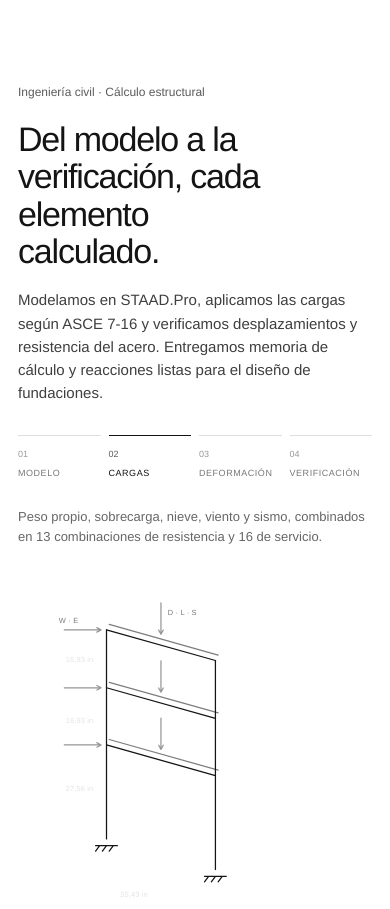
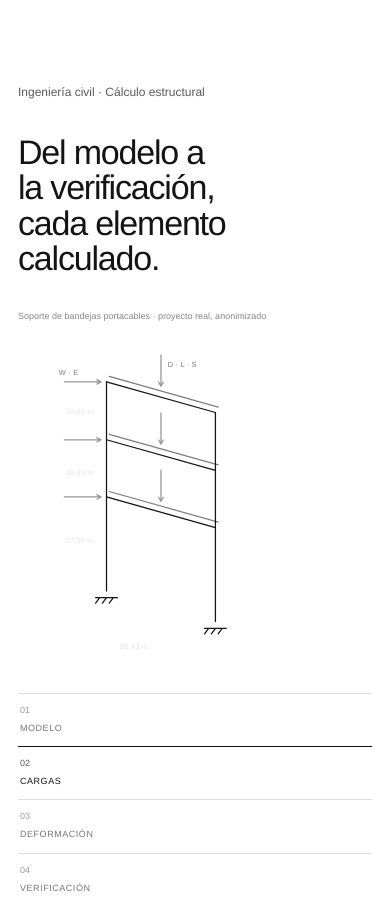
Before and after one commit to liangelyp-lab/bojana-estudio, a plain HTML site: page index.html in a window 390 px wide. Shown: the part 4600-5509 px from the top of the page. Drawn offline with nearby package versions, Linux system fonts and the light colour scheme; animation ran at ten frames a second.

Commit message:
Restructure engineering section from editorial sketch

```diff
--- a/index.html
+++ b/index.html
@@ -118,13 +118,11 @@
 
     <section id="ingenieria" class="engineering-project" aria-labelledby="engineering-title">
       <div class="shell engineering-project-grid">
-        <div class="engineering-project-copy">
-          <p class="engineering-project-kicker">Ingeniería civil · Cálculo estructural</p>
-          <h2 id="engineering-title">Del modelo a la verificación, cada elemento calculado.</h2>
-          <p class="engineering-project-lead">Modelamos en STAAD.Pro, aplicamos las cargas según ASCE 7-16 y verificamos desplazamientos y resistencia del acero. Entregamos memoria de cálculo y reacciones listas para el diseño de fundaciones.</p>
-          <ol class="engineering-project-steps" aria-label="Etapas del cálculo estructural"></ol>
-          <p class="engineering-project-detail" aria-live="polite"></p>
-        </div>
+        <p class="engineering-project-kicker">Ingeniería civil · Cálculo estructural</p>
+        <h2 id="engineering-title">Del modelo a la verificación, cada elemento calculado.</h2>
+        <p class="engineering-project-lead">Modelamos en STAAD.Pro, aplicamos las cargas según ASCE 7-16 y verificamos desplazamientos y resistencia del acero. Entregamos memoria de cálculo y reacciones listas para el diseño de fundaciones.</p>
+        <ol class="engineering-project-steps" aria-label="Etapas del cálculo estructural"></ol>
+        <p class="engineering-project-detail" aria-live="polite"></p>
 
         <figure class="engineering-project-figure">
           <svg viewBox="0 0 520 470" role="img" aria-labelledby="engineering-diagram-title engineering-diagram-description">
--- a/style.css
+++ b/style.css
@@ -875,13 +875,19 @@ section[id] { scroll-margin-top: 96px; }
 .engineering-project-grid {
   height: 100%;
   display: grid;
-  grid-template-columns: minmax(280px, .88fr) minmax(360px, 1.12fr);
-  gap: clamp(56px, 8vw, 120px);
-  align-items: center;
+  grid-template-columns: 1.05fr .95fr 1.3fr 1.25fr;
+  grid-template-rows: auto minmax(0, 1fr) auto;
+  grid-template-areas:
+    "kicker kicker figure empty"
+    "title title figure empty"
+    "steps detail figure lead";
+  column-gap: clamp(28px, 3.5vw, 56px);
+  row-gap: clamp(22px, 3.5svh, 34px);
+  align-items: start;
 }
-.engineering-project-copy { max-width: 560px; }
 .engineering-project-kicker {
-  margin: 0 0 28px;
+  grid-area: kicker;
+  margin: 0;
   color: var(--muted);
   font-family: var(--navigation-font-family);
   font-size: var(--navigation-compact-font-size);
@@ -889,25 +895,32 @@ section[id] { scroll-margin-top: 96px; }
   font-weight: var(--navigation-font-weight);
 }
 .engineering-project h2 {
-  max-width: 11ch;
-  margin: 0 0 24px;
-  font-size: clamp(32px, 4vw, 48px);
-  line-height: 1.1;
+  grid-area: title;
+  align-self: start;
+  max-width: 9.2ch;
+  margin: 0;
+  font-size: clamp(40px, 4.15vw, 54px);
+  line-height: 1.04;
   font-weight: 500;
   letter-spacing: -.035em;
 }
 .engineering-project-lead {
-  max-width: 48ch;
-  margin: 0 0 36px;
+  grid-area: lead;
+  align-self: end;
+  max-width: 36ch;
+  margin: 0 0 10px;
   color: var(--body);
-  font-size: 16px;
+  font-size: 14px;
   line-height: 1.55;
 }
 .engineering-project-steps {
-  display: grid;
-  grid-template-columns: repeat(4, minmax(0, 1fr));
-  gap: 12px;
-  margin: 0 0 24px;
+  grid-area: steps;
+  align-self: start;
+  display: flex;
+  flex-direction: column;
+  gap: 0;
+  width: min(100%, 112px);
+  margin: 0;
   padding: 0;
   list-style: none;
 }
@@ -915,7 +928,7 @@ section[id] { scroll-margin-top: 96px; }
   appearance: none;
   width: 100%;
   margin: 0;
-  padding: 12px 0 0;
+  padding: 10px 2px 12px;
   border: 0;
   border-top: 1px solid #dededb;
   border-radius: 0;
@@ -932,7 +945,7 @@ section[id] { scroll-margin-top: 96px; }
 }
 .engineering-project-step span {
   display: block;
-  margin-bottom: 7px;
+  margin-bottom: 6px;
   color: #999;
   font-size: 10px;
   letter-spacing: 0;
@@ -943,23 +956,29 @@ section[id] { scroll-margin-top: 96px; }
 .engineering-project-step[aria-current="true"] { border-top-color: var(--ink); }
 .engineering-project-step[aria-current="true"] span { color: var(--muted); }
 .engineering-project-detail {
-  min-height: 5.6em;
-  max-width: 48ch;
-  margin: 0;
+  grid-area: detail;
+  align-self: start;
+  min-height: 0;
+  max-width: 23ch;
+  margin: 9px 0 0;
   color: #666;
   font-size: 14px;
   line-height: 1.55;
 }
 .engineering-project-figure {
+  grid-area: figure;
+  align-self: stretch;
   min-width: 0;
   height: 100%;
   min-height: 0;
   margin: 0;
   display: grid;
-  grid-template-rows: minmax(0, 1fr) auto;
+  grid-template-rows: auto minmax(0, 1fr);
+  row-gap: 16px;
   align-items: center;
 }
 .engineering-project-figure svg {
+  grid-row: 2;
   display: block;
   width: 100%;
   height: 100%;
@@ -967,7 +986,8 @@ section[id] { scroll-margin-top: 96px; }
   overflow: visible;
 }
 .engineering-project-figure figcaption {
-  margin-top: 16px;
+  grid-row: 1;
+  margin: 0;
   color: #888;
   font-size: 10px;
   line-height: 1.4;
@@ -997,21 +1017,42 @@ section[id] { scroll-margin-top: 96px; }
 
 @media (max-width: 850px) {
   .engineering-project { height: auto; min-height: calc(100svh - 59px); padding-block: 64px; overflow: visible; }
-  .engineering-project-grid { height: auto; grid-template-columns: 1fr; gap: 52px; }
-  .engineering-project-copy { max-width: 640px; }
+  .engineering-project-grid {
+    height: auto;
+    grid-template-columns: minmax(0, 1fr) minmax(0, 1fr);
+    grid-template-rows: auto auto auto auto;
+    grid-template-areas:
+      "kicker figure"
+      "title figure"
+      "steps figure"
+      "detail lead";
+    gap: 36px;
+  }
   .engineering-project h2 { max-width: 14ch; }
   .engineering-project-figure { width: 100%; height: auto; max-width: 680px; margin-inline: auto; }
   .engineering-project-figure svg { height: auto; }
+  .engineering-project-steps { width: min(100%, 160px); }
+  .engineering-project-detail { margin-top: 0; }
 }
 @media (max-width: 520px) {
   .engineering-project { padding-block: 56px; }
-  .engineering-project-grid { gap: 40px; }
-  .engineering-project-kicker { margin-bottom: 20px; }
-  .engineering-project h2 { margin-bottom: 18px; font-size: 34px; }
-  .engineering-project-lead { margin-bottom: 30px; font-size: 15px; }
-  .engineering-project-steps { gap: 8px; }
+  .engineering-project-grid {
+    grid-template-columns: 1fr;
+    grid-template-rows: auto;
+    grid-template-areas:
+      "kicker"
+      "title"
+      "figure"
+      "steps"
+      "detail"
+      "lead";
+    gap: 34px;
+  }
+  .engineering-project h2 { max-width: 11ch; font-size: 34px; }
+  .engineering-project-lead { max-width: 38ch; margin: 0; font-size: 15px; }
+  .engineering-project-steps { width: 100%; }
   .engineering-project-step,
   .engineering-project-step span { font-size: 9px; }
-  .engineering-project-detail { min-height: 0; font-size: 13px; }
+  .engineering-project-detail { max-width: 38ch; font-size: 13px; }
   .engineering-project-figure figcaption { font-size: 9px; }
 }
```
